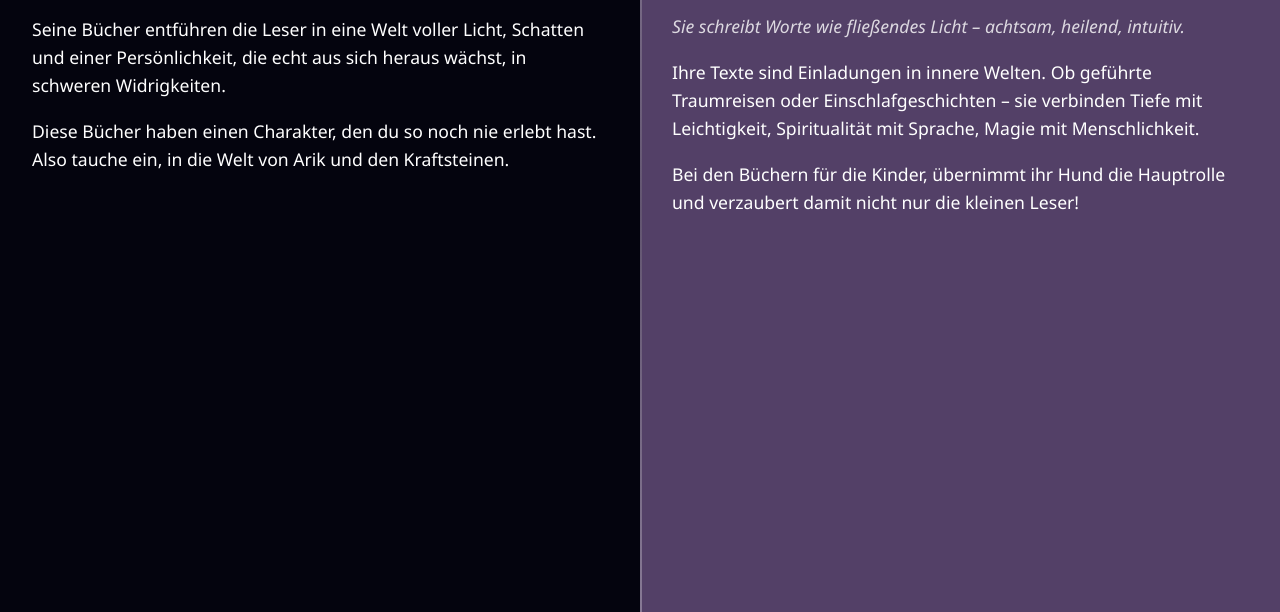
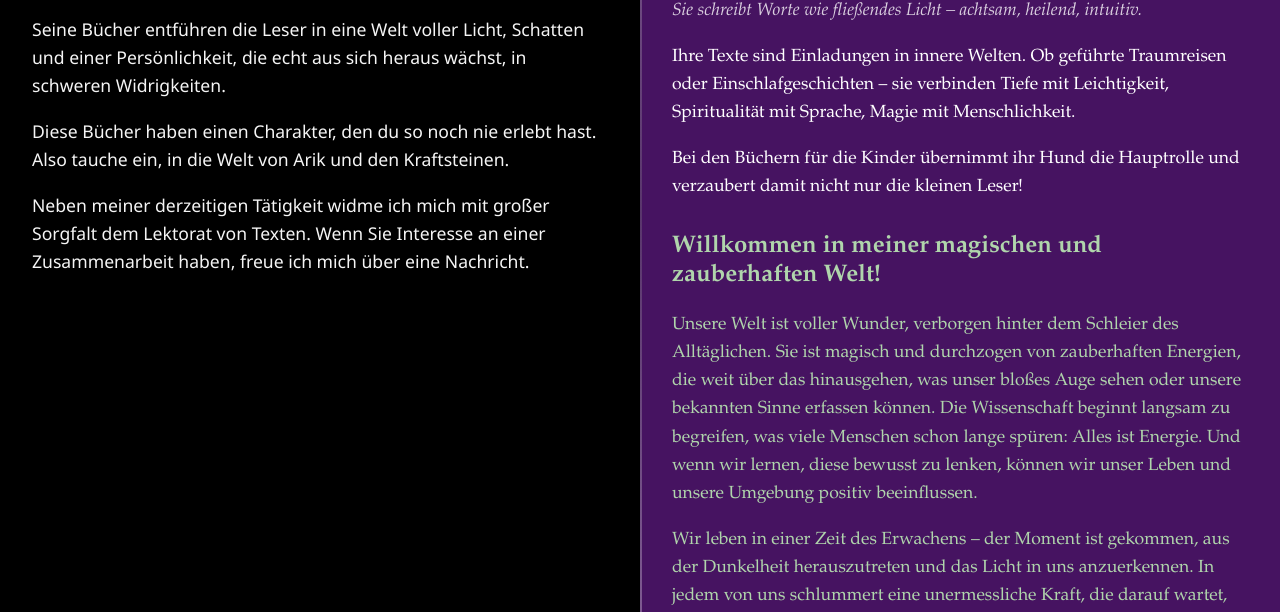
Before and after one commit to LilianWitchy/Das_Autorenpaerchen, a plain HTML site: page index.html in a window 1280 px wide. Shown: the part 188-800 px from the top of the page. Drawn offline with Linux system fonts and the light colour scheme.

Commit message:
Update index.html

```diff
--- a/index.html
+++ b/index.html
@@ -1,16 +1,16 @@
 <!DOCTYPE html>
 <html lang="de">
 <head>
-  <meta charset="UTF-8">
-  <meta name="viewport" content="width=device-width, initial-scale=1">
+  <meta charset="UTF-8" />
+  <meta name="viewport" content="width=device-width, initial-scale=1" />
   <title>DAS Autorenpärchen</title>
   <style>
+    /* Grundlegendes Layout */
     body {
       margin: 0;
       font-family: 'Segoe UI', sans-serif;
       display: flex;
       height: 100vh;
-      background: linear-gradient(to right, #0a0a23 50%, #3f2a56 50%);
       color: white;
       overflow: hidden;
       position: relative;
@@ -25,37 +25,19 @@
       position: relative;
     }
 
+    /* Linke Hälfte - Hintergrund und Text vom Ben Talion Beispiel */
     .left {
-      background-color: rgba(0, 0, 0, 0.6);
+      background-color: #000000; /* Schwarz */
+      background-image: linear-gradient(rgba(0, 0, 0, 0.8), rgba(0, 0, 0, 0.8));
+      color: #f5f5f5;
     }
 
+    /* Rechte Hälfte - magischer Sternenhintergrund */
     .right {
-      background-color: rgba(255, 255, 255, 0.1);
-    }
-
-    h1 {
-      font-size: 2em;
-      margin-bottom: 0.5em;
-    }
-
-    p {
-      font-size: 1.1em;
-      line-height: 1.6;
-    }
-
-    .intro {
-      font-style: italic;
-      opacity: 0.8;
-    }
-
-    .divider {
-      position: absolute;
-      left: 50%;
-      width: 2px;
-      height: 100vh;
-      background: linear-gradient(to bottom, #fff, #888, #fff);
-      opacity: 0.3;
-      z-index: 1;
+      background-color: #461361;
+      font-family: Garamond, serif;
+      position: relative;
+      overflow-x: hidden;
     }
 
     /* Menü-Schaltflächen */
@@ -67,7 +49,7 @@
       color: white;
       padding: 0.5rem 1rem;
       cursor: pointer;
-      z-index: 2;
+      z-index: 20;
     }
 
     .left .menu-button {
@@ -85,7 +67,7 @@
       border: 1px solid white;
       padding: 1rem;
       display: none;
-      z-index: 2;
+      z-index: 20;
     }
 
     .menu a {
@@ -97,6 +79,7 @@
 
     .menu a:hover {
       text-decoration: underline;
+      color: #ffd700; /* goldene Farbe als Hover */
     }
 
     .left .menu {
@@ -107,6 +90,62 @@
       right: 1rem;
     }
 
+    h1 {
+      font-size: 2em;
+      margin-bottom: 0.5em;
+    }
+
+    p {
+      font-size: 1.1em;
+      line-height: 1.6;
+      margin-bottom: 1rem;
+    }
+
+    .intro {
+      font-style: italic;
+      opacity: 0.8;
+    }
+
+    /* Trennlinie */
+    .divider {
+      position: absolute;
+      left: 50%;
+      width: 2px;
+      height: 100vh;
+      background: linear-gradient(to bottom, #fff, #888, #fff);
+      opacity: 0.3;
+      z-index: 10;
+    }
+
+    /* Sterne Hintergrund (für rechte Hälfte) */
+    .stars {
+      position: fixed;
+      top: 0;
+      left: 50%; /* Sternenhintergrund nur rechts */
+      width: 50vw;
+      height: 100vh;
+      pointer-events: none;
+      z-index: 0;
+      overflow: hidden;
+      background: transparent;
+    }
+
+    .star {
+      position: absolute;
+      width: 3px;
+      height: 3px;
+      background-color: white;
+      border-radius: 50%;
+      opacity: 0;
+      animation: twinkle linear infinite;
+    }
+
+    @keyframes twinkle {
+      0%, 100% { opacity: 0; }
+      50% { opacity: 1; }
+    }
+
+    /* Responsive Anpassung */
     @media (max-width: 768px) {
       body {
         flex-direction: column;
@@ -117,6 +156,11 @@
       }
       .divider {
         display: none;
+      }
+      .stars {
+        left: 0;
+        width: 100vw;
+        position: fixed;
       }
     }
   </style>
@@ -135,9 +179,10 @@
       <a href="#">Impressum</a>
     </div>
     <h1>Er: T.Ben Talion Autor einer Dark Fantasy Reihe</h1>
-      <p class="intro">Er erschafft Welten – voller Dunkelheit, Magie und Spannung.</p>
+    <p class="intro">Er erschafft Welten – voller Dunkelheit, Magie und Spannung.</p>
     <p>Seine Bücher entführen die Leser in eine Welt voller Licht, Schatten und einer Persönlichkeit, die echt aus sich heraus wächst, in schweren Widrigkeiten.</p>
-  <p> Diese Bücher haben einen Charakter, den du so noch nie erlebt hast. Also tauche ein, in die Welt von Arik und den Kraftsteinen.</p>
+    <p>Diese Bücher haben einen Charakter, den du so noch nie erlebt hast. Also tauche ein, in die Welt von Arik und den Kraftsteinen.</p>
+    <p>Neben meiner derzeitigen Tätigkeit widme ich mich mit großer Sorgfalt dem Lektorat von Texten. Wenn Sie Interesse an einer Zusammenarbeit haben, freue ich mich über eine Nachricht.</p>
   </div>
 
   <!-- Rechte Hälfte: Sie -->
@@ -155,11 +200,30 @@
     <h1>Sie: Elisabeth-Ann Wolf Achtsame und bewusste Traumreisen für Erwachsene und Kinder</h1>
     <p class="intro">Sie schreibt Worte wie fließendes Licht – achtsam, heilend, intuitiv.</p>
     <p>Ihre Texte sind Einladungen in innere Welten. Ob geführte Traumreisen oder Einschlafgeschichten – sie verbinden Tiefe mit Leichtigkeit, Spiritualität mit Sprache, Magie mit Menschlichkeit.</p>
-    <p>Bei den Büchern für die Kinder, übernimmt ihr Hund die Hauptrolle und verzaubert damit nicht nur die kleinen Leser!</p>
+    <p>Bei den Büchern für die Kinder übernimmt ihr Hund die Hauptrolle und verzaubert damit nicht nur die kleinen Leser!</p>
+
+    <div style="margin-top:2rem; color:#b0d5ac; font-family: Garamond, serif;">
+      <h2>Willkommen in meiner magischen und zauberhaften Welt!</h2>
+      <p>Unsere Welt ist voller Wunder, verborgen hinter dem Schleier des Alltäglichen. Sie ist magisch und durchzogen von zauberhaften Energien, die weit über das hinausgehen, was unser bloßes Auge sehen oder unsere bekannten Sinne erfassen können. Die Wissenschaft beginnt langsam zu begreifen, was viele Menschen schon lange spüren: Alles ist Energie. Und wenn wir lernen, diese bewusst zu lenken, können wir unser Leben und unsere Umgebung positiv beeinflussen.</p>
+
+      <p>Wir leben in einer Zeit des Erwachens – der Moment ist gekommen, aus der Dunkelheit herauszutreten und das Licht in uns anzuerkennen. In jedem von uns schlummert eine unermessliche Kraft, die darauf wartet, entfesselt zu werden.</p>
+
+      <p>Mit dieser Seite möchte ich dazu inspirieren, neue Wege zu entdecken, Horizonte zu erweitern und das eigene Potenzial zu entfalten. Es gibt so vieles, was möglich ist – wenn wir uns öffnen und den Mut haben, unserer inneren Wahrheit zu folgen.</p>
+
+      <p>Wie Kerry K. so treffend sagt: Die Welle der Veränderung ist längst ins Rollen gekommen. Jeder einzelne von uns, der sein Bewusstsein hebt, inspiriert andere dazu, es ihm gleichzutun. Ein Funke reicht aus, um ein ganzes Feuer der Transformation zu entfachen.</p>
+
+      <p>Nun lass uns gemeinsam Wunder bewirken und neue Wege gehen. Ich danke dir von Herzen, dass du den Weg hierher gefunden hast.</p>
+
+      <p><strong>Von Herzen, Lilian</strong></p>
+      <img src="relax.png" alt="Relaxbild" style="max-width: 100%; height: auto;" />
+    </div>
   </div>
 
   <!-- Trennlinie in der Mitte -->
   <div class="divider"></div>
+
+  <!-- Sterne Hintergrund rechts -->
+  <div class="stars"></div>
 
   <!-- JavaScript für Menüs -->
   <script>
@@ -167,6 +231,21 @@
       const menu = document.getElementById(id);
       menu.style.display = (menu.style.display === "block") ? "none" : "block";
     }
+
+    // Sterne erzeugen rechts
+    document.addEventListener("DOMContentLoaded", function () {
+      const starContainer = document.querySelector(".stars");
+      const vw = window.innerWidth / 2; // Hälfte der Breite
+      for (let i = 0; i < 50; i++) {
+        const star = document.createElement("div");
+        star.className = "star";
+        // Positionierung nur im rechten Bereich (50% bis 100%)
+        star.style.top = Math.random() * 100 + "vh";
+        star.style.left = (Math.random() * 50 + 50) + "vw";
+        star.style.animationDuration = (Math.random() * 2 + 1) + "s";
+        starContainer.appendChild(star);
+      }
+    });
   </script>
 </body>
 </html>
```
